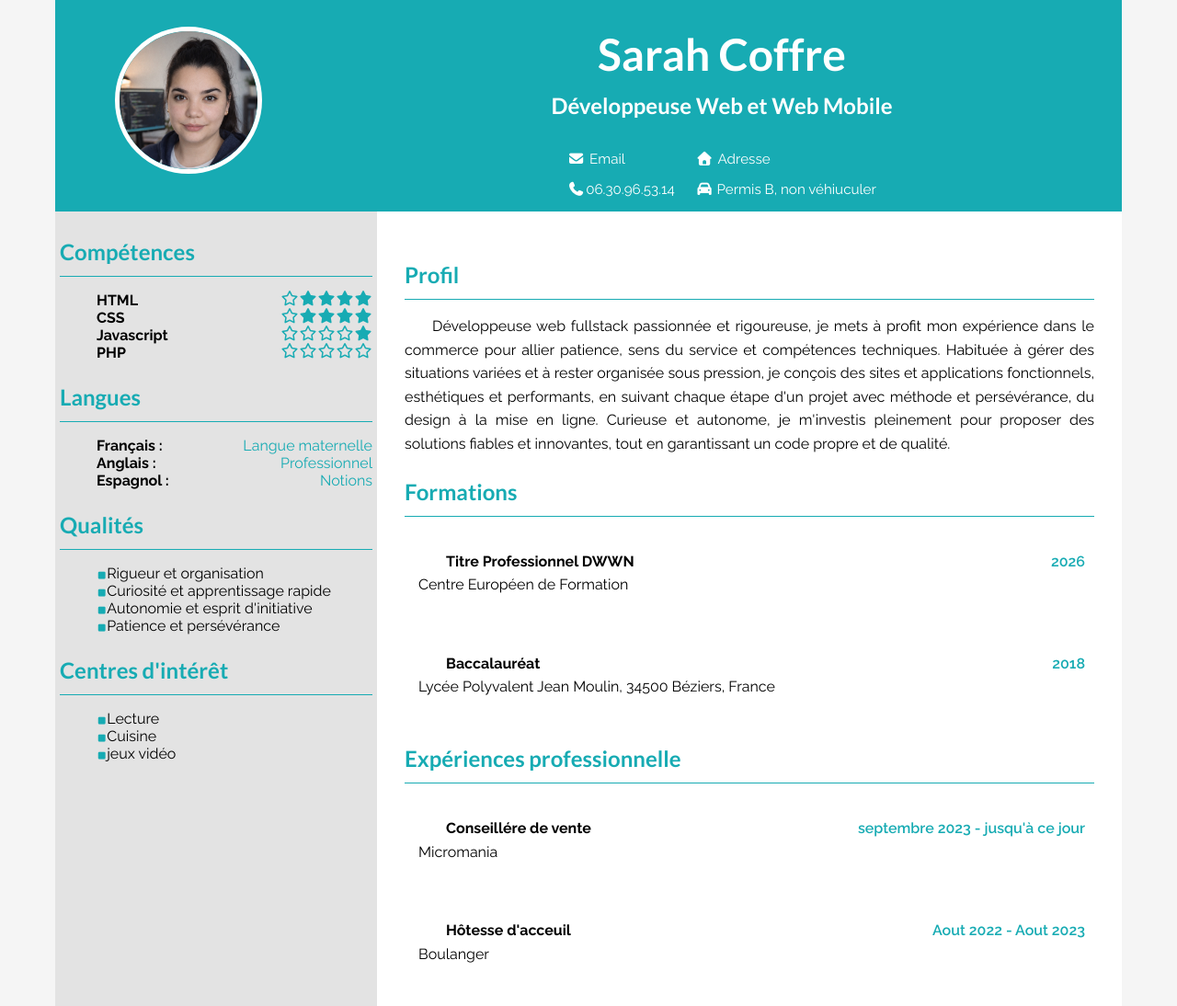
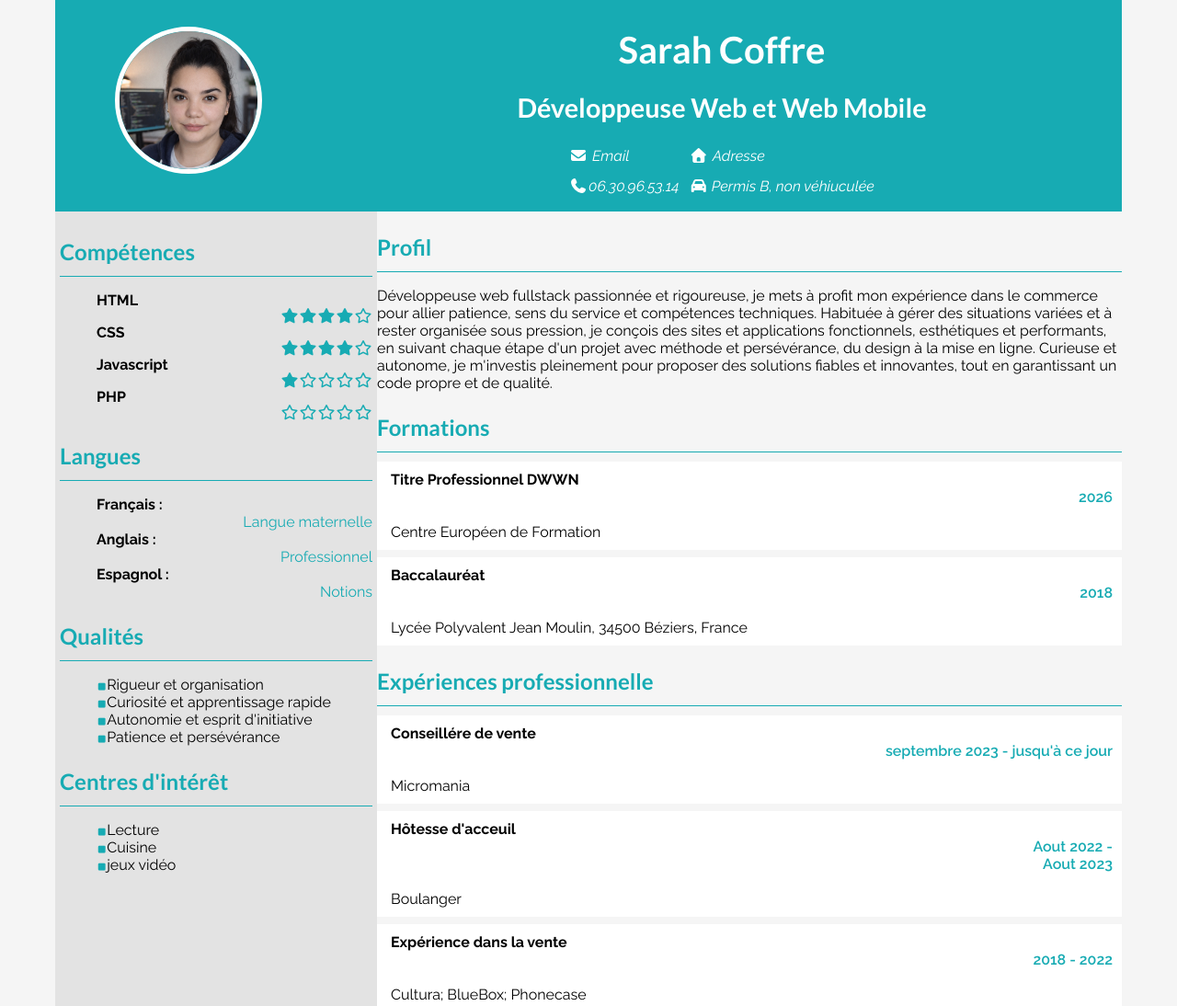
Before and after one commit to coffresarah-boop/CEF, a plain HTML site: page index.html in a window 1280 px wide. Shown: the top 1094 px of the page at 92% size. Drawn offline with Linux system fonts and the light colour scheme.

Commit message:
amélioration

```diff
--- a/asset/css/aside.css
+++ /dev/null
@@ -1,20 +0,0 @@
-aside {
-    background-color: #e3e3e3;
-    padding: 5px;
-    margin: 0px;
-}
-
-li{
-    list-style: none;
-}
-
-.level,  .fa-solid.fa-star , .fa-regular{
-    color: #17abb3;
-    float: right;
-}
-
-.fa-solid.fa-square{
-    color: #17abb3;
-    font-size: 9px;
-    ;
-}
--- a/asset/css/footer.css
+++ /dev/null
@@ -1,14 +0,0 @@
-footer {
-    background-color: #17abb3;
-    color: white;
-    padding: 20px;
-    text-align: center;
-}
-
-footer i {
-     transition: opacity 0.3s, transform 0.3s;
-}
-footer i:hover {
-    opacity: 0.6;
-    transform: scale(1.1);
-}
--- a/asset/css/header.css
+++ /dev/null
@@ -1,41 +0,0 @@
-header{
-    background: #17abb3;
-    color: white;
-    display: grid;
-    grid-template-columns: 25% 1fr;
-    grid-template-rows: 100px 60px 60px;
-    height: 230px;
-}
-header a {
-    grid-row: 1 / 4;
-    justify-self: center;
-    align-self: center;
-}
-img{
-    width: 150px;
-    border: solid 5px #ffffff;
-    border-radius: 50%;
-    margin: auto;
-    cursor: zoom-in;
-}
-
-nav{
-    display: grid;
-    grid-template-columns: auto auto;
-    gap: 6px 10px;
-    justify-content: center;
-    justify-items: start ;
-}
-nav > p{
-    margin: 0;
-    text-align: center;
-    padding: 4px 6px;
-    font-size: 0.95rem;
-}
-
-a {
-outline: none;
-text-decoration: none;
-padding: 2px 1px 0;
-color: white;
-}
--- /dev/null
+++ b/asset/css/index.css
@@ -0,0 +1,150 @@
+body{
+    width: 1160px;
+    margin: auto;
+    background: #f5f5f5;
+    font-family: Raleway;
+    font-size: 1rem;
+}
+
+h1, h2, h3 {
+    font-family: Lato;
+}
+
+h1{
+    margin: 30px;
+    text-align: center;
+     font-size: 2.5rem;
+}
+h2{
+    margin: 0;
+    text-align: center;
+    font-size: 1.8rem;
+}
+
+ h3 {
+    color: #17abb3;
+    font-size: 1.5rem;
+    margin-bottom: 10px;
+    border-bottom: 1px solid #17abb3;
+    padding-bottom: 12px;
+}
+
+p {
+    font-size: 1rem;
+}
+
+main{
+    display: grid;
+    grid-template-columns: 350px 1fr;
+    grid-template-rows: 1fr;
+}
+
+header{
+    background: #17abb3;
+    color: white;
+    display: grid;
+    grid-template-columns: 25% 1fr;
+    grid-template-rows: 100px 60px 60px;
+    height: 230px;
+}
+
+header a {
+    grid-row: 1 / 4;
+    justify-self: center;
+    align-self: center;
+}
+
+img{
+    width: 150px;
+    border: solid 5px #ffffff;
+    border-radius: 50%;
+    margin: auto;
+    cursor: zoom-in;
+}
+
+address{
+    display: grid;
+    grid-template-columns: auto auto;
+    gap: 6px 10px;
+    justify-content: center;
+    justify-items: start ;
+}
+
+a{
+outline: none;
+text-decoration: none;
+padding: 2px 1px 0;
+color: white;
+}
+
+aside {
+    background-color: #e3e3e3;
+    padding: 5px;
+    margin: 0px;
+}
+
+li{
+    list-style: none;
+}
+
+.level, .stars {
+    color: #17abb3;
+    display: flex;
+    justify-content: end;
+}
+
+.fa-solid.fa-square{
+    color: #17abb3;
+    font-size: 9px;
+    ;
+}
+
+section {
+    background: #ffffff;
+    padding: 30px;
+}
+
+section p {
+    overflow: auto;
+    text-align: justify;
+    text-indent: 30px;
+    line-height: 1.6
+}
+
+time {
+    color: #17abb3;
+    font-weight: 600;
+    margin-left: 12px;
+    display: flex;
+    justify-content: end;
+}
+
+.formation-item {
+    margin: 8px 0;
+    padding: 10px;
+    padding-left: 15px;
+    background-color: #ffffff;
+    transition: all 0.3s ease;
+    cursor: pointer;
+}
+
+.formation-item:hover {
+    background-color: #eff5f6;
+    border-left: 4px solid #17abb3;
+}
+
+footer {
+    background-color: #17abb3;
+    color: white;
+    padding: 20px;
+    text-align: center;
+}
+
+footer i {
+     transition: opacity 0.3s, transform 0.3s;
+}
+
+footer i:hover {
+    opacity: 0.6;
+    transform: scale(1.1);
+}
--- a/asset/css/section.css
+++ /dev/null
@@ -1,33 +0,0 @@
-section {
-    background: #ffffff;
-    padding: 30px;
-}
-
-section p {
-    overflow: auto;
-    text-align: justify;
-    text-indent: 30px;
-    line-height: 1.6
-    }
-
-
-time {
-    color: #17abb3;
-    font-weight: 600;
-    float: right;
-    margin-left: 12px;
-}
-
-
-.formation-item {
-    margin: 8px 0;
-    padding: 10px;
-    padding-left: 15px;
-    background-color: #ffffff;
-    transition: all 0.3s ease;
-    cursor: pointer;
-}
-.formation-item:hover {
-    background-color: #eff5f6;
-    border-left: 4px solid #17abb3;
-}
--- a/asset/css/style.css
+++ b/asset/css/style.css
@@ -17,37 +17,3 @@
     font-weight: 400;
     font-style: bold;
 }
-
-
-body{
-    width: 1160px;
-    margin: auto;
-    background: #f5f5f5;
-    font-family: Raleway;
-}
-h1, h2, h3 {
-    font-family: Lato;
-}
-h1{
-    margin: 30px;
-    text-align: center;
-    font-size: 3rem
-}
-h2{
-    margin: 0;
-    text-align: center;
-}
-
- h3 {
-    color: #17abb3;
-    font-size: 1.5rem;
-    margin-bottom: 10px;
-    border-bottom: 1px solid #17abb3;
-    padding-bottom: 12px;
-}
-
-main{
-    display: grid;
-    grid-template-columns: 350px 1fr;
-    grid-template-rows: 1fr;
-}
--- a/index.html
+++ b/index.html
@@ -4,36 +4,33 @@
 <head>
     <meta charset="UTF-8">
     <meta name="viewport" content="width=device-width, initial-scale=1.0">
+    <meta name="description" content="Curriculum Vita de Coffre Sarah Développeuse web et web mobile">
     <title>Curriculum Vitae Coffre Sarah</title>
     <link rel="stylesheet" href="asset/fontawesome-free-7.2.0-web/css/all.min.css">
-
+    <link rel="icon" href="./asset/img/Favicon.png" type="image/png">
     <link rel="stylesheet" href="asset/css/style.css">
-    <link rel="stylesheet" href="asset/css/header.css">
-    <link rel="stylesheet" href="asset/css/aside.css">
-    <link rel="stylesheet" href="asset/css/section.css">
-    <link rel="stylesheet" href="asset/css/footer.css">
+    <link rel="stylesheet" href="asset/css/index.css">
     <link rel="stylesheet"
         href="https://fonts.googleapis.com/css2?family=Lato:ital,wght@0,100;0,300;0,400;0,700;0,900;1,100;1,300;1,400;1,700;1,900&family=Raleway:ital,wght@0,100..900;1,100..900&family=Roboto:ital,wght@0,100..900;1,100..900&display=swap">
 </head>
 
 <body>
     <header>
-        <a href="./asset/img/photocv.png">
+        <a href="./asset/img/photocv.png" target="_blank">
             <img src="./asset/img/photocv.png" alt="Photo de Sarah" /></a>
         <h1>Sarah Coffre</h1>
         <h2>Développeuse Web et Web Mobile</h2>
-        <nav>
-            <p><i class="fa-solid fa-envelope"></i><a
-                    href="https://mail.google.com/mail/?view=cm&fs=1&to=coffresarah.dev@gmail.com" target="_blank">
-                    Email</a></p>
-            <p>
+        <address>
+            <span><i class="fa-solid fa-envelope"></i><a href="mailto:coffresarah.dev@gmail.com">
+                    Email</a></span>
+            <span>
                 <i class="fa-solid fa-house"></i>
                 <a href="https://www.google.com/maps/place/24+Rue+Louis+Serre,+34500+B%C3%A9ziers/@43.3403618,3.2535315,17z/data=!3m1!4b1!4m6!3m5!1s0x12b10e2033cbee93:0xdfff3d9254cec5b8!8m2!3d43.3403618!4d3.2561064!16s%2Fg%2F11cpl3czp2?entry=ttu&g_ep=EgoyMDI2MDIxMS4wIKXMDSoASAFQAw%3D%3D"
                     target="_blank">Adresse</a>
-            </p>
-            <p> <i class="fa-solid fa-phone"></i><a href="tel:+33630965314">06.30.96.53.14</a></p>
-            <p><i class="fa-solid fa-car"></i> Permis B, non véhiuculer</p>
-        </nav>
+            </span>
+            <span> <i class="fa-solid fa-phone"></i><a href="tel:+33630965314">06.30.96.53.14</a></span>
+            <span><i class="fa-solid fa-car"></i> Permis B, non véhiuculée</span>
+        </address>
     </header>
     <main>
         <!-- Contenu principal -->
@@ -41,33 +38,43 @@
             <h3>Compétences</h3>
             <ul>
                 <li><strong>HTML</strong>
+                    <span class="stars">
                         <i class="fa-solid fa-star"></i>
                         <i class="fa-solid fa-star"></i>
                         <i class="fa-solid fa-star"></i>
                         <i class="fa-solid fa-star"></i>
                         <i class="fa-regular fa-star"></i>
+                    </span>
                 </li>
                 <li><strong>CSS</strong>
+                    <span class="stars">
                         <i class="fa-solid fa-star"></i>
                         <i class="fa-solid fa-star"></i>
                         <i class="fa-solid fa-star"></i>
                         <i class="fa-solid fa-star"></i>
                         <i class="fa-regular fa-star"></i>
+                    </span>
                 </li>
                 <li><strong>Javascript</strong>
+                    <span class="stars">
                         <i class="fa-solid fa-star"></i>
                         <i class="fa-regular fa-star"></i>
                         <i class="fa-regular fa-star"></i>
                         <i class="fa-regular fa-star"></i>
                         <i class="fa-regular fa-star"></i>
+                    </span>
+
 
                 </li>
                 <li><strong>PHP</strong>
+                    <span class="stars">
                         <i class="fa-regular fa-star"></i>
                         <i class="fa-regular fa-star"></i>
                         <i class="fa-regular fa-star"></i>
                         <i class="fa-regular fa-star"></i>
                         <i class="fa-regular fa-star"></i>
+                    </span>
+
                 </li>
             </ul>
             <h3>Langues</h3>
@@ -96,7 +103,7 @@
 
         </aside>
 
-        <section>
+        <div id="section">
             <h3>Profil</h3>
             <p>Développeuse web fullstack passionnée et rigoureuse, je mets à profit mon expérience dans le commerce
                 pour allier patience, sens du service et compétences techniques. Habituée à gérer des situations variées
@@ -107,35 +114,38 @@
 
             <h3> Formations</h3>
             <div class="formation-item">
-                <p><strong>Titre Professionnel DWWN</strong><time datetime="2026"> 2026
-                    </time><br>Centre Européen de Formation</p>
+                <span><strong>Titre Professionnel DWWN</strong><time datetime="2026"> 2026
+                    </time><br>Centre Européen de Formation</span>
             </div>
             <div class="formation-item">
-                <p><strong>Baccalauréat</strong><time datetime="2018">2018</time><br>Lycée Polyvalent Jean Moulin, 34500
-                    Béziers, France</p>
+                <span><strong>Baccalauréat</strong><time datetime="2018">2018</time><br>Lycée Polyvalent Jean Moulin,
+                    34500
+                    Béziers, France</span>
             </div>
 
             <h3>Expériences professionnelle</h3>
             <div class="formation-item">
-                <p><strong>Conseillére de vente</strong><time datetime="2023-09"> septembre 2023 - jusqu'à ce jour
+                <span><strong>Conseillére de vente</strong><time datetime="2023-09"> septembre 2023 - jusqu'à ce jour
                     </time><br>
-                    Micromania</p>
+                    Micromania</span>
             </div>
             <div class="formation-item">
-                <p><strong>Hôtesse d'acceuil</strong><time datetime="2022-08/2023-08">Aout 2022 - Aout 2023</time><br>
-                    Boulanger </p>
+                <span><strong>Hôtesse d'acceuil</strong><time datetime="2022-08">Aout 2022 -</time> <time
+                        datetime="2023-08">Aout
+                        2023</time><br>
+                    Boulanger </span>
             </div>
             <div class="formation-item">
-                <p><strong>Expérience dans la vente </strong><time datetime="2018">2018 - 2022</time><br> Cultura;
+                <span><strong>Expérience dans la vente </strong><time datetime="2018">2018 - 2022</time><br> Cultura;
                     BlueBox;
-                    Phonecase </p>
+                    Phonecase </span>
             </div>
-        </section>
+        </div>
     </main>
     <footer>
         <a href="https://github.com/coffresarah-boop" target="_blank"><i class="fa-brands fa-github"></i></a>
 
-        <p>Mis à jour le 16/02/2026</p>
+        <span>Mis à jour le 16/02/2026</span>
     </footer>
 </body>
 
```
Also changed, not shown: asset/img/Favicon.png (added). Lines whose indentation alone changed are shown as unchanged.
